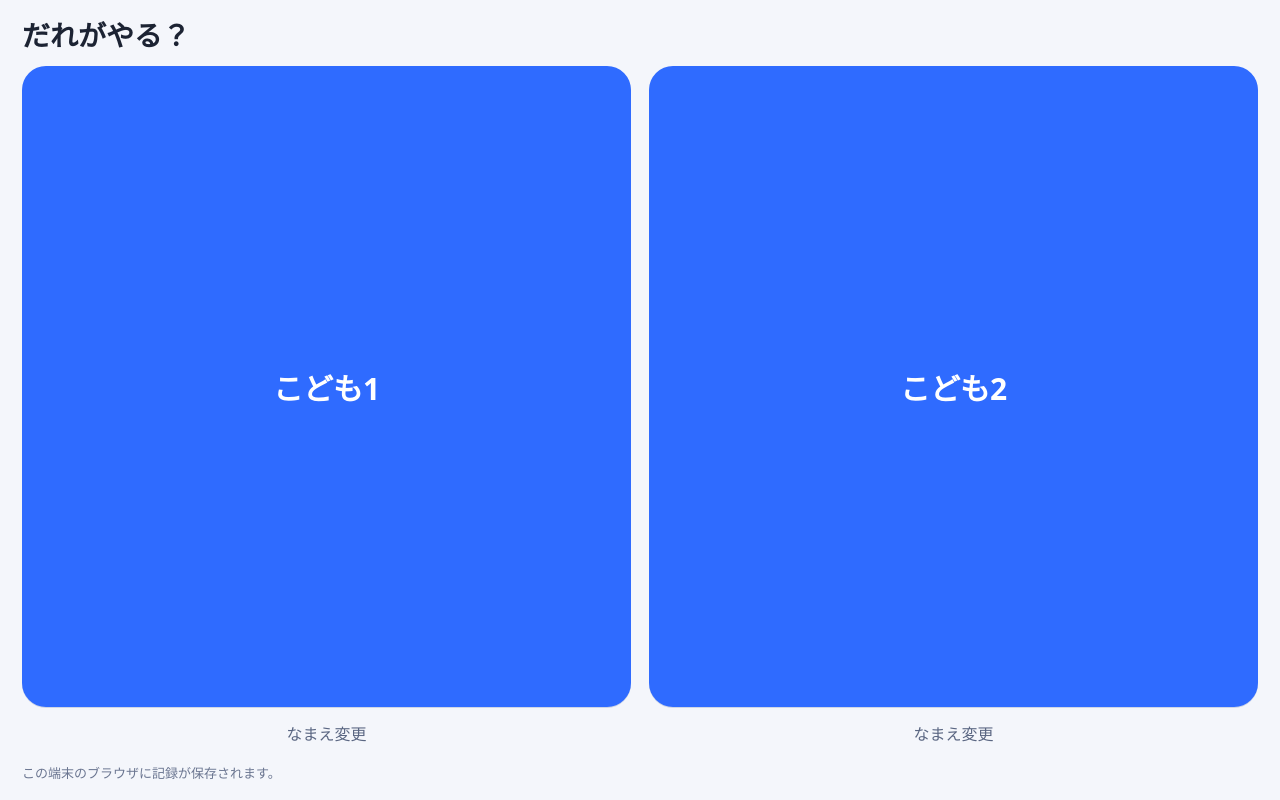
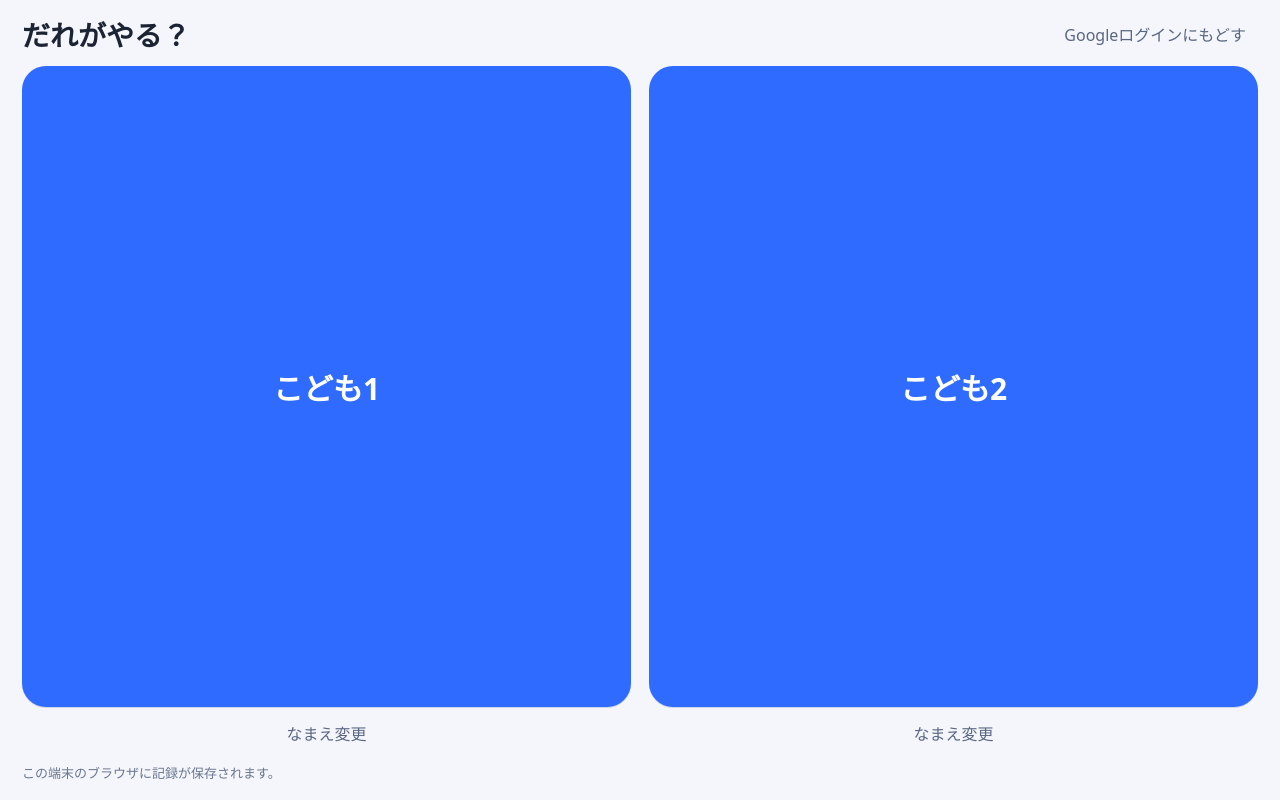
Before and after one commit to todaykrainy/math-app, a plain HTML site: page index.html in a window 1280 px wide. Drawn offline with Linux system fonts and the light colour scheme.

Commit message:
Firebase設定を追加(Googleログインと記録の保存を有効化)
Co-Authored-By: Claude Sonnet 5.5 <noreply@anthropic.com>
Claude-Session: https://claude.ai/code/session_01BbdtdYoZG8jRhPiTzDFhc4

```diff
--- a/index.html
+++ b/index.html
@@ -75,7 +75,14 @@ th{background:#eef1f7;font-size:14px;color:#4a5570}
 /* ====== 設定 ======
    Firebaseを使う場合は、ここに設定オブジェクトを貼る（SETUP.md参照）。
    null のままなら「この端末だけ」モードで動く。 */
-const FIREBASE_CONFIG = null;
+const FIREBASE_CONFIG = {
+  apiKey: "AIzaSyCz1Pz3hYiUXtxb9fnRXJmd7GSQQZxWOoM",
+  authDomain: "math-app-c20b0.firebaseapp.com",
+  projectId: "math-app-c20b0",
+  storageBucket: "math-app-c20b0.firebasestorage.app",
+  messagingSenderId: "1040508050533",
+  appId: "1:1040508050533:web:912e7250d04ec89cc07a8c"
+};
 /* ================== */
 
 const $ = (s,r=document)=>r.querySelector(s);
```
